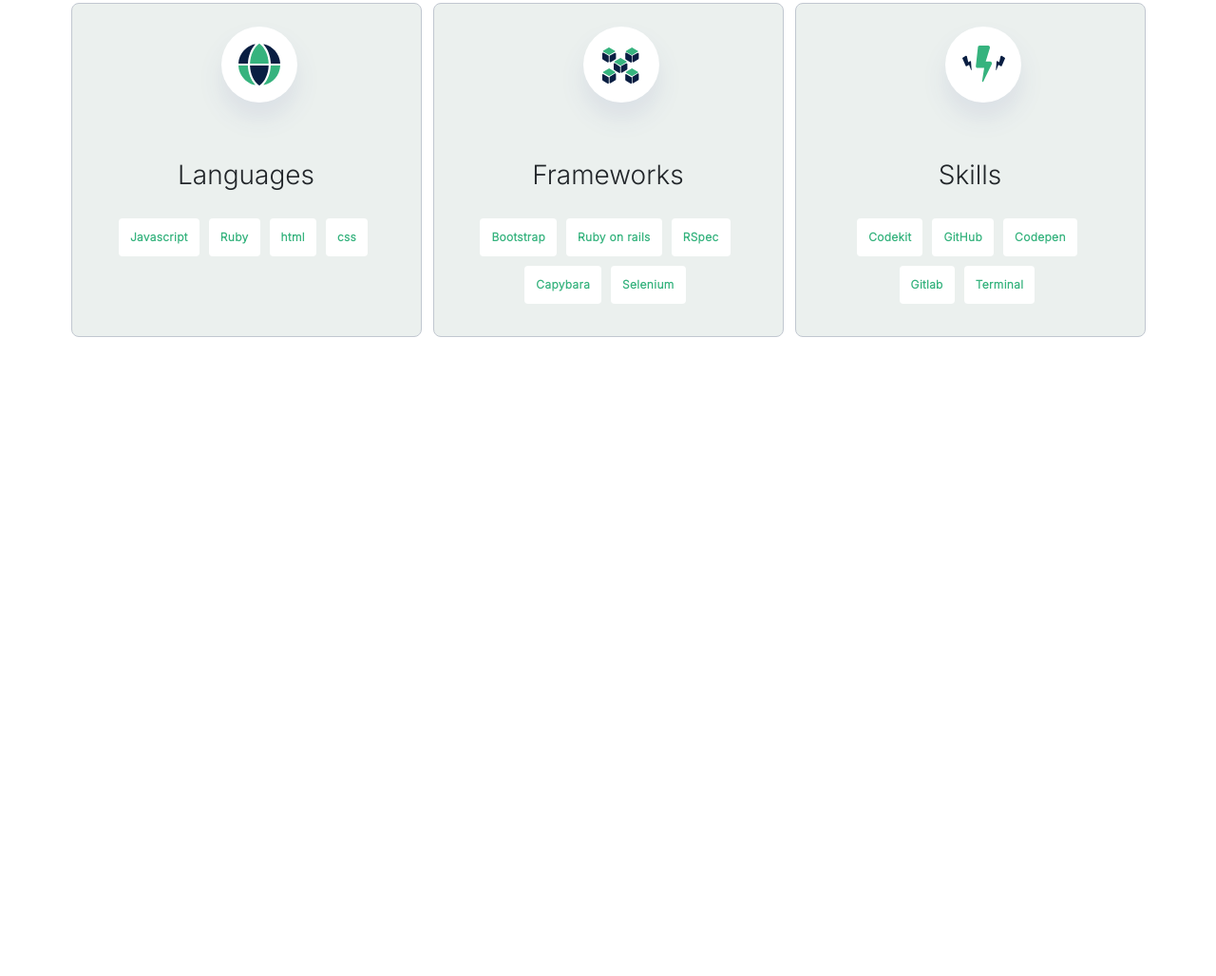
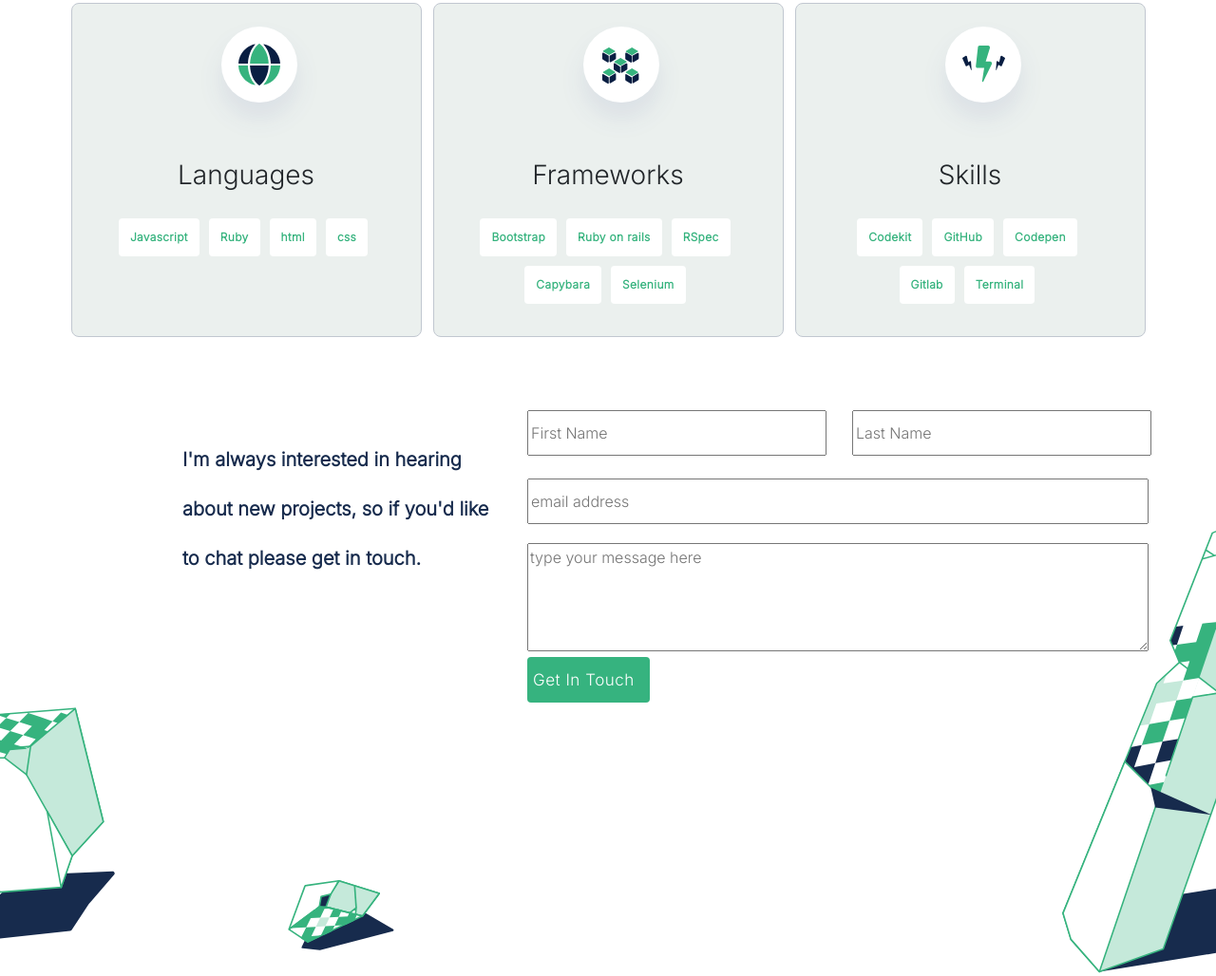
Before and after one commit to kennankole/learn-bootsrap, a website: page index.html in a window 1280 px wide. Shown: the part 2862-3890 px from the top of the page at 95% size. Before the commit the page ends 3223 px from the top, so only its background shows below. Drawn offline with nearby package versions, Linux system fonts and the light colour scheme.

Commit message:
Created contact form and styled it.
 fixed all csss and html linter errors.

```diff
--- a/index.css
+++ b/index.css
@@ -292,3 +292,88 @@
 .language-title {
   padding: 20px;
 }
+
+/* +++++++++++++++++++++++++++++Contact form section+++++++++++++++++++++++++++++ */
+.contact-form-section {
+  margin-top: 800px;
+  height: auto;
+  width: 100%;
+  background-image:
+    url(
+      "/images/contact-right-bg.svg"
+    ),
+    url("/images/contact-center-bg.svg"),
+    url("/images/contact-left-bg.svg");
+  background-position: 100% 80%, 25% 95%, bottom left;
+  background-repeat: no-repeat;
+}
+
+.form-content {
+  margin-top: -300px;
+  width: 1100px;
+  height: 490px;
+  margin-left: 100px;
+}
+
+.container.form {
+  width: 1171px;
+  height: 490px;
+}
+
+.form-para {
+  width: 363px;
+  height: 156px;
+  margin-left: 10px;
+}
+
+.form-para p {
+  font-style: normal;
+  font-weight: 700;
+  font-size: 20px;
+  line-height: 52px;
+  color: #172b4d;
+  margin-top: 60px;
+  text-align: start;
+}
+
+.contact-form {
+  width: 684px;
+  height: 330px;
+}
+
+input[type="text"] {
+  height: 48px;
+  width: 315px;
+  margin-right: 10px;
+  margin-top: 10px;
+}
+
+input[type="email"] {
+  height: 48px;
+  width: 654px;
+  margin-right: 10px;
+  margin-bottom: 10px;
+}
+
+textarea {
+  width: 654px;
+  height: 114px;
+  margin-right: 10px;
+  margin-top: 10px;
+}
+
+.btn-submit {
+  width: 129px;
+  height: 48px;
+  background: #36b37f;
+  border-radius: 4px;
+  border: none;
+  font-weight: 500;
+  font-size: 17px;
+  line-height: 24px;
+  display: flex;
+  align-items: center;
+  text-align: center;
+  letter-spacing: 0.03em;
+  color: #fff;
+}
--- a/index.html
+++ b/index.html
@@ -303,6 +303,46 @@
 			</div>
 		</div>
 	</section>
+
+	<!-------------------------------Contact form section---------------------------------------->
+	<section class="contact-form-section">
+		<div class="container form">
+			<div class="row row-cols-2 form-content">
+				<!--Contact text-->
+				<div class="col form-para">
+					<p class="form-text">
+						I'm always interested in hearing about new projects,
+						so if you'd like to chat please get in touch.
+					</p>
+				</div>
+				<!--Form-->
+				<div class="col contact-form">
+					<form action="/" method="post">
+						<div class="row row-cols-1" >
+							<div class="col-sm-6">
+								<label for="firstname"></label>
+								<input type="text" required placeholder="First Name" id="firstname">
+							</div>
+							<div class="col-sm-6">
+								<label for="lastname"></label>
+								<input type="text" required placeholder="Last Name" id="lastname">
+							</div>
+						</div>
+						<div class="row row-cols-1">
+							<div class="col-lg-8">
+								<label for="email"></label>
+								<input type="email" required placeholder="email address">
+							</div>
+							<div class="col-lg-8">
+								<textarea name="" id="" cols="50" rows="5" placeholder="type your message here"></textarea>
+							</div>
+						</div>
+						<button type="submit" class="btn-submit">Get In Touch</button>
+					</form>
+				</div>
+			</div>
+		</div>
+	</section>
 	<script src="https://cdn.jsdelivr.net/npm/bootstrap@5.0.2/dist/js/bootstrap.bundle.min.js" integrity="sha384-MrcW6ZMFYlzcLA8Nl+NtUVF0sA7MsXsP1UyJoMp4YLEuNSfAP+JcXn/tWtIaxVXM" crossorigin="anonymous"></script>
 </body>
 </html>
```
Also changed, not shown: images/contact-center-bg.svg (added), images/contact-left-bg.svg (added), images/contact-right-bg.svg (added).
